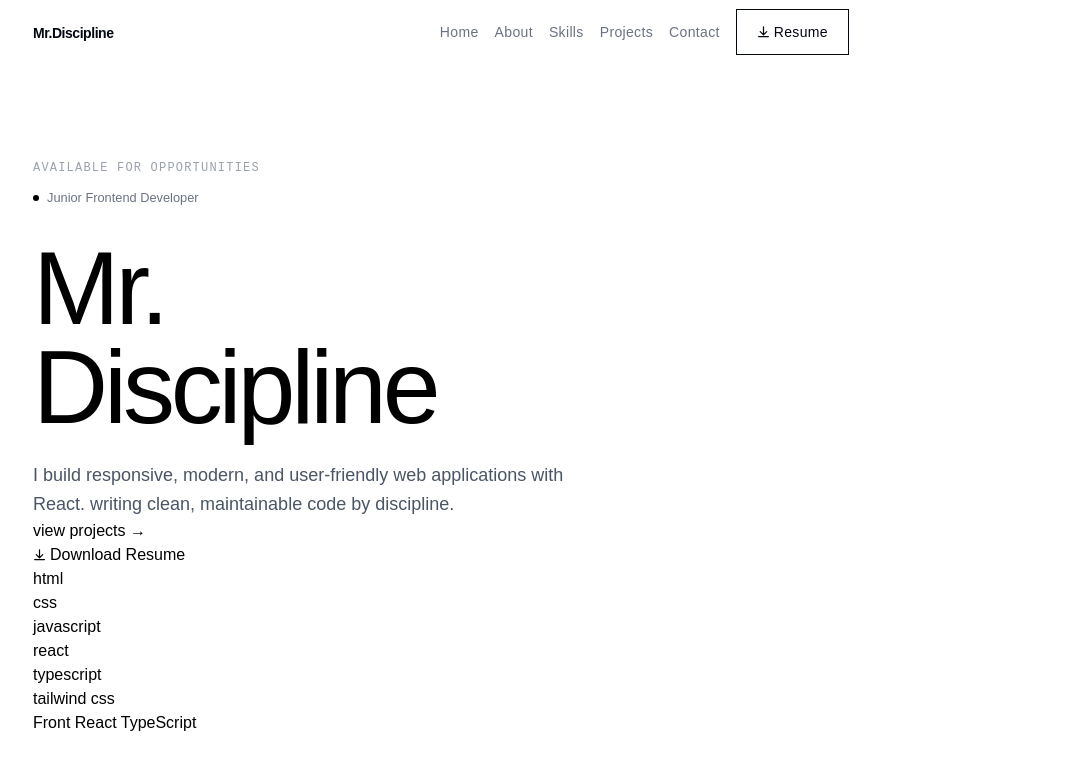
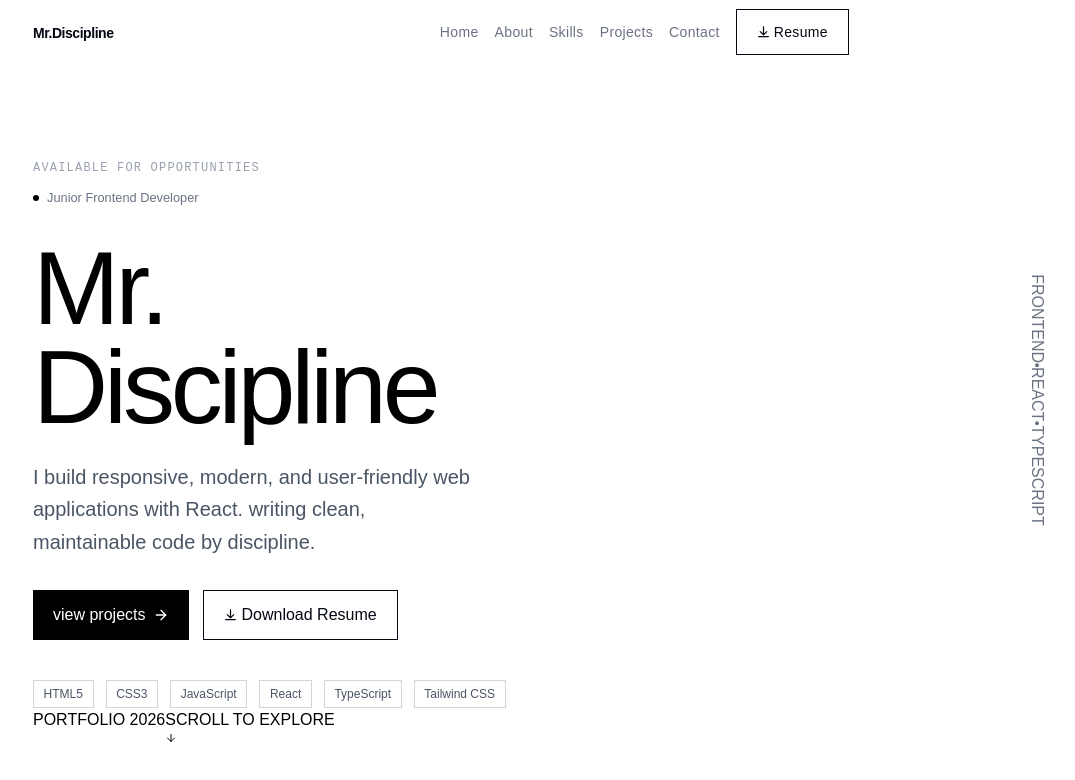
Before and after one commit to Jories10/portfolio, a React (Vite) app in the folder my-app/: page / in a window 1280 px wide. Shown: the top 780 px of the page, without its empty margins (199-1274 px from the left). Built offline with nearby package versions, Linux system fonts and the light colour scheme; a web font is replaced by a local one.

Commit message:
feat: enhance DownloadResumeButton styles and integrate into HeroSection and NavBar for improved UI

```diff
--- a/my-app/src/components/Buttons/DownloadResumeButton.tsx
+++ b/my-app/src/components/Buttons/DownloadResumeButton.tsx
@@ -3,7 +3,7 @@ type Props = {
 }
 export default function DownloadResumeButton({content}:Props){
     return (
-        <button type="button" aria-label="download button" className="flex items-center gap-x-1 ">
+        <button type="button" aria-label="download button" className="flex items-center justify-center gap-x-1 w-full min-[450px]:w-auto text-gray-950 border border-gray-950 py-3 px-5 pointer hover:bg-gray-950 hover:text-gray-50 transition-colors ease-linear duration-200 pointer">
             <svg width="13" height="13" viewBox="0 0 16 16" fill="none"><path d="M8 1v9M4 7l4 4 4-4M2 13h12" stroke="currentColor" strokeWidth="1.5" strokeLinecap="round" strokeLinejoin="round"></path></svg>
             {content}
         </button>
--- a/my-app/src/components/Header/NavBar.tsx
+++ b/my-app/src/components/Header/NavBar.tsx
@@ -32,7 +32,7 @@ export default function NavBar(){
                 <li className={navItemClass}>
                     <a href="#contact">Contact</a>
                 </li>
-                <li className="xs:w-full text-gray-950 border border-gray-950 py-3 px-5 pointer hover:bg-gray-950 hover:text-gray-50 transition-colors ease-linear duration-200 pointer">
+                <li>
                     <DownloadResumButton content={
                        <>
                         <span className="sm:hidden">Download Resume</span>
--- a/my-app/src/sections/Home/HeroSection.tsx
+++ b/my-app/src/sections/Home/HeroSection.tsx
@@ -1,6 +1,8 @@
 import DownloadResumButton from "../../components/Buttons/DownloadResumeButton";
 
 function Herosection() {
+    const techListSkills:string = "border border-gray-300 px-[9.6px] py-[4.8px]";
+
     return (
         <section id="home">
             <div className="px-8 pt-24 pb-0 lg:mx-14 xl:mx-50">
@@ -9,22 +11,37 @@ function Herosection() {
                     <p className="flex items-center gap-2 capitalize text-[0.8rem] mt-3 text-gray-500"><span className="w-1.5 h-1.5 rounded-full bg-black"></span> junior frontend developer</p>
                 </div>
                 <h1 className=" mt-8 font-medium text-[clamp(3.5rem,11vw,6.5rem)] leading-[0.95] tracking-[-0.04em]"><span className="block">Mr.</span>Discipline</h1>
-                <p className="mt-6 text-lg leading-relaxed text-gray-600 w-full max-w-xl">I build responsive, modern, and user-friendly web applications with React. writing clean, maintainable code by discipline.</p>
-                <div>
-                    <button>view projects →</button>
+                <p className="max-w-md mt-6 text-lg sm:text-xl leading-relaxed text-gray-600 ">I build responsive, modern, and user-friendly web applications with React. writing clean, maintainable code by discipline.</p>
+                <div className="flex flex-wrap gap-3.5 mt-8">
+                    <button className="flex items-center justify-center w-full min-[450px]:w-auto h-[49.6px] bg-black text-white px-5 gap-2">
+                        <span>view projects </span>
+                        <svg xmlns="http://www.w3.org/2000/svg" width="24" height="24" viewBox="0 0 24 24" fill="none" stroke="currentColor" strokeWidth="2" strokeLinecap="round" strokeLinejoin="round" className="lucide lucide-arrow-right h-4 w-4" aria-hidden="true"><path d="M5 12h14"></path><path d="m12 5 7 7-7 7"></path></svg>
+                    </button>
                     <DownloadResumButton content="Download Resume"/>
                 </div>
-                <div>
-                    <ul>
-                        <li>html</li>
-                        <li>css</li>
-                        <li>javascript</li>
-                        <li>react</li>
-                        <li>typescript</li>
-                        <li>tailwind <span>css</span></li>
+                <div className="mt-10">
+                    <ul className="flex flex-wrap text-gray-600 text-xs gap-3 font-[JetBrains_Mono]">
+                        <li className={techListSkills}>HTML5</li>
+                        <li className={techListSkills}>CSS3</li>
+                        <li className={techListSkills}>JavaScript</li>
+                        <li className={techListSkills}>React</li>
+                        <li className={techListSkills}>TypeScript</li>
+                        <li className={techListSkills}>Tailwind <span>CSS</span></li>
                     </ul>
                 </div>
-                <span>Front React TypeScript</span>
+                <p className="text-gray-500 uppercase text-center absolute right-8 top-1/2 hidden -translate-y-1/2 [writing-mode:vertical-rl] lg:block font-[JetBrains Mono]">
+                FRONTEND
+                <span className="bg-gray-500 rounded-full w-1 h-1 lg:inline-block "></span>
+                React
+                <span className="bg-gray-500 rounded-full w-1 h-1 lg:inline-block "></span>
+                TypeScript</p>
+                <div>
+                    <span>PORTFOLIO 2026</span>
+                    <button>
+                        SCROLL TO EXPLORE
+                        <svg xmlns="http://www.w3.org/2000/svg" width="24" height="24" viewBox="0 0 24 24" fill="none" stroke="currentColor" stroke-width="2" strokeLinecap="round" strokeLinejoin="round" className="lucide lucide-arrow-down h-3 w-3" aria-hidden="true"><path d="M12 5v14"></path><path d="m19 12-7 7-7-7"></path></svg>
+                    </button>
+                </div>
             </div>
         </section>
     )
```
